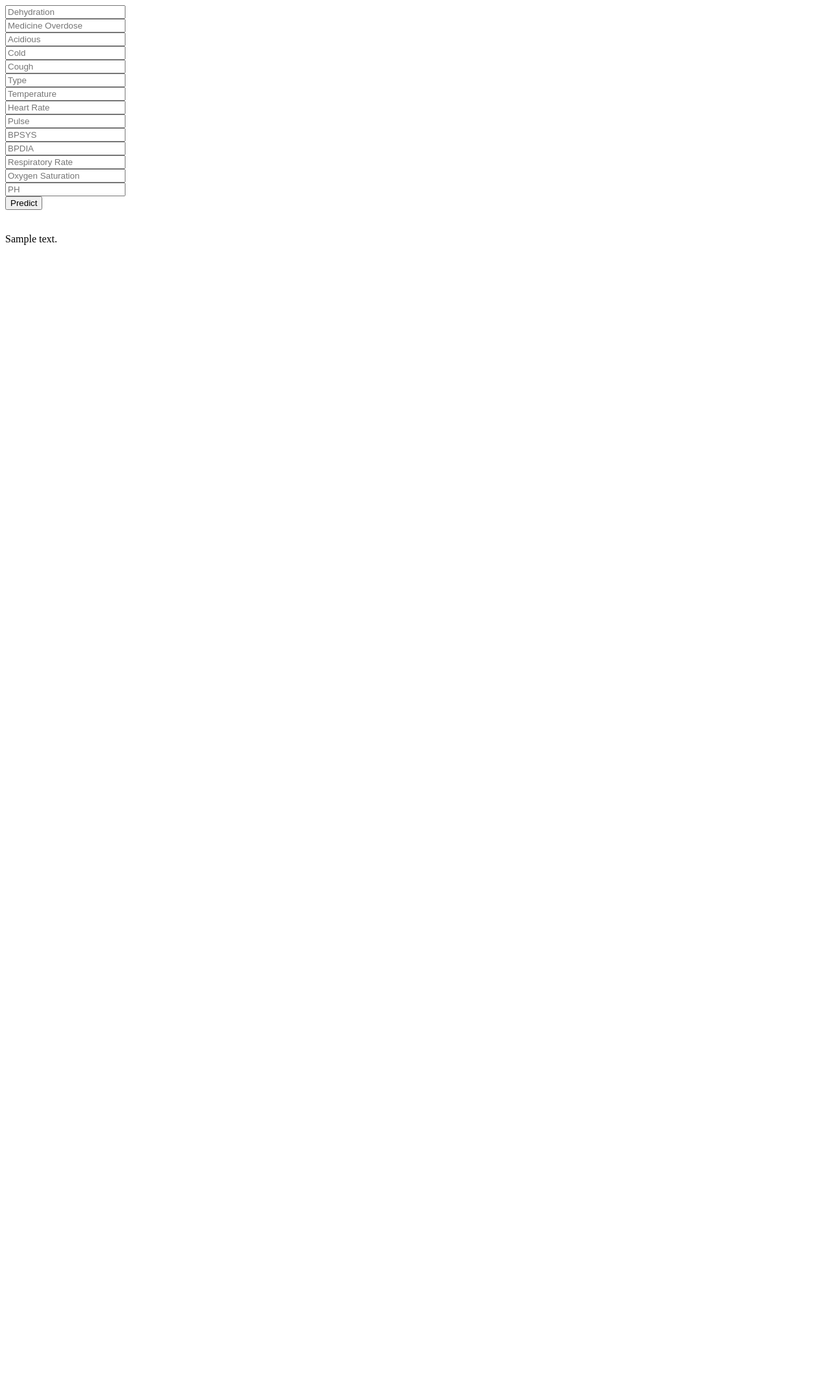
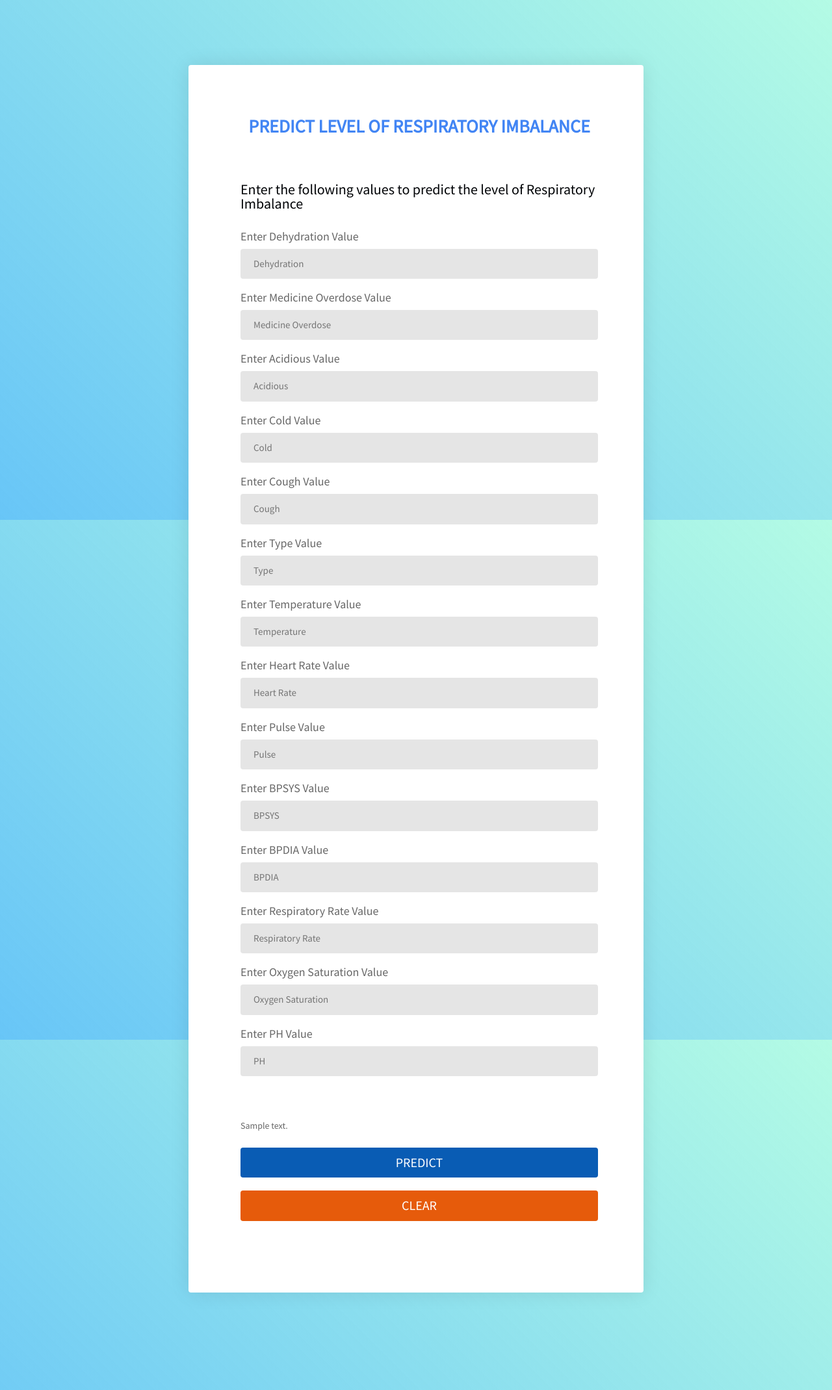
Before and after one commit to JosephSamuel2022/Predicting-Level-of-Respiratory-Imbalance-using-Flask, a Flask app: template templates/index.html in a window 1280 px wide. Shown: the whole page at 65% size. Before the commit the page ends 377 px from the top, so only its background shows below. Run offline with Flask 2, Linux system fonts and the light colour scheme; the template is opened without the code that fills it: most values are stand-ins (such as "Sample title", 1, 10 or a date in 2020); parts of the project's set-up code (start-up, migrations or seed data) failed here and were passed over.

Commit message:
added html

```diff
--- /dev/null
+++ b/static/styles2.css
@@ -0,0 +1,186 @@
+@import url('https://fonts.googleapis.com/css2?family=Source+Sans+Pro&display=swap');
+html {
+    width: 100%;
+    height: 100%;
+    background: linear-gradient(45deg, rgba(66, 183, 245, 0.8), rgba(66, 245, 189, 0.4));
+    background-attachment: fixed;
+  }
+
+  body {
+
+    color: rgba(0, 0, 0, 0.6);
+    font-family: 'Source Sans Pro', sans-serif;
+    font-size: 14px;
+    line-height: 1.6em;
+    -webkit-font-smoothing: antialiased;
+    -moz-osx-font-smoothing: grayscale;
+    padding-bottom: 50px;
+  }
+
+
+  .form {
+    z-index: 15;
+    position: relative;
+    background: #FFFFFF;
+    width: 700px;
+    border-radius: 4px;
+    box-shadow: 0 0 30px rgba(0, 0, 0, 0.1);
+    box-sizing: border-box;
+    margin: 100px auto 100px;
+    padding-left: 20px;
+    padding-right: 10px;
+    padding-bottom: 50px;
+    overflow: hidden;
+  }
+
+  .form-group {
+    display: flex;
+    flex-wrap: wrap;
+    justify-content: space-between;
+    margin: 0 0 20px;
+  }
+  .form-group:last-child {
+    margin: 0;
+  }
+  .form-group label {
+    display: block;
+    margin: 0 0 10px;
+    color: rgba(0, 0, 0, 0.6);
+    font-size: 18px;
+    font-weight: 500;
+    line-height: 1;
+  }
+  .two .form-group label {
+    color: #FFFFFF;
+  }
+  .form-group input {
+    outline: none;
+    display: block;
+    background: rgba(0, 0, 0, 0.1);
+    width: 100%;
+    border: 0;
+    border-radius: 4px;
+    box-sizing: border-box;
+    padding: 12px 20px;
+    color: rgba(0, 0, 0, 0.6);
+    font-family: inherit;
+    font-size: 15px;
+    font-weight: 500;
+    line-height: inherit;
+    transition: 0.3s ease;
+  }
+  .form-group input:focus {
+    color: rgba(0, 0, 0, 0.8);
+  }
+  .two .form-group input {
+    color: #FFFFFF;
+  }
+  .two .form-group input:focus {
+    color: #FFFFFF;
+  }
+  .form-group button[type=submit] {
+    outline: none;
+    background: #095cb4;
+    width: 100%;
+    border: 0;
+    border-radius: 4px;
+    padding: 12px 20px;
+    color: #FFFFFF;
+    font-family: inherit;
+    font-size: 20px;
+    font-weight: 500;
+    line-height: inherit;
+    text-transform: uppercase;
+    cursor: pointer;
+  }
+  .form-group button[type=reset] {
+    outline: none;
+    background: #e65b0b;
+    width: 100%;
+    border: 0;
+    border-radius: 4px;
+    padding: 12px 20px;
+    color: #FFFFFF;
+    font-family: inherit;
+    font-size: 20px;
+    font-weight: 500;
+    line-height: inherit;
+    text-transform: uppercase;
+    cursor: pointer;
+  }
+  .two .form-group button {
+    background: #FFFFFF;
+    color: #42f492;
+  }
+  .form-group {
+    color: #42f492;
+    font-size: 12px;
+    text-decoration: none;
+  }
+  .form-panel {
+    padding: 60px  60px 60px;
+    box-sizing: border-box;
+  }
+  .form-panel.one:before {
+    content: "";
+    display: block;
+    opacity: 0;
+    visibility: hidden;
+    transition: 0.3s ease;
+  }
+  .form-panel.one.hidden:before {
+    display: block;
+    opacity: 1;
+    visibility: visible;
+  }
+  .form-header {
+    margin: 10px 0 30px;
+  }
+  .form-header h1 {
+    text-align: center;
+    padding: 4px 0;
+    color: #4285F4;
+    font-size: 28px;
+    font-weight: 700;
+    text-transform: uppercase;
+  }
+  .two .form-header h1 {
+    position: relative;
+    z-index: 40;
+    color: #FFFFFF;
+  }
+  .form-header h2 {
+    padding: 0px 0;
+    color: #010306;
+    font-size: 22px;
+    font-weight: 300;
+  }
+  .two .form-header h2 {
+    position: relative;
+    z-index: 40;
+    color: #FFFFFF;
+  }
+  .pen-footer {
+    display: flex;
+    flex-direction: row;
+    justify-content: space-between;
+    width: 600px;
+    margin: 20px auto 100px;
+  }
+  .pen-footer a {
+    color: #FFFFFF;
+    font-size: 12px;
+    text-decoration: none;
+    text-shadow: 1px 2px 0 rgba(0, 0, 0, 0.1);
+  }
+  .pen-footer a .material-icons {
+    width: 12px;
+    margin: 0 5px;
+    vertical-align: middle;
+    font-size: 12px;
+  }
+
+  .cp-fab {
+    background: #FFFFFF !important;
+    color: #4285F4 !important;
+  }
--- /dev/null
+++ b/static/validate1.js
@@ -0,0 +1,92 @@
+function validateForm()
+{
+    var numbers = /^[0-9]+$/;
+    if(!document.forms["form1"]["Dehydration"].value.match(numbers))
+    {
+        alert('Please input numeric values only!');
+        document.form1.Dehydration.focus();
+        return false;
+    }
+    else if(!document.forms["form1"]["Medicine_Overdose"].value.match(numbers))
+    {
+        alert('Please input numeric values only!');
+        document.form1.Medicine_Overdose.focus();
+        return false;
+    }
+    else if(!document.forms["form1"]["Acidious"].value.match(numbers))
+    {
+        alert('Please input numeric values only!');
+        document.form1.Acidious.focus();
+        return false;
+    }
+    else if(!document.forms["form1"]["Cold"].value.match(numbers))
+    {
+        alert('Please input numeric values only!');
+        document.form1.Cold.focus();
+        return false;
+    }
+    else if(!document.forms["form1"]["Cough"].value.match(numbers))
+    {
+        alert('Please input numeric values only!');
+        document.form1.Cough.focus();
+        return false;
+    }
+    else if(!document.forms["form1"]["Type"].value.match(numbers))
+    {
+        alert('Please input numeric values only!');
+        document.form1.Type.focus();
+        return false;
+    }
+    else if(!document.forms["form1"]["Temperature"].value.match(numbers))
+    {
+        alert('Please input numeric values only!');
+        document.form1.Temperature.focus();
+        return false;
+    }
+    else if(!document.forms["form1"]["Heart_Rate"].value.match(numbers))
+    {
+        alert('Please input numeric values only!');
+        document.form1.Heart_Rate.focus();
+        return false;
+    }
+    else if(!document.forms["form1"]["Pulse"].value.match(numbers))
+    {
+        alert('Please input numeric values only!');
+        document.form1.Pulse.focus();
+        return false;
+    }
+    else if(!document.forms["form1"]["BPSYS"].value.match(numbers))
+    {
+        alert('Please input numeric values only!');
+        document.form1.BPSYS.focus();
+        return false;
+    }
+    else if(!document.forms["form1"]["BPDIA"].value.match(numbers))
+    {
+        alert('Please input numeric values only!');
+        document.form1.BPDIA.focus();
+        return false;
+    }
+    else if(!document.forms["form1"]["Respiratory_Rate"].value.match(numbers))
+    {
+        alert('Please input numeric values only!');
+        document.form1.Respiratory_Rate.focus();
+        return false;
+    }
+    else if(!document.forms["form1"]["Oxygen_Saturation"].value.match(/^[-+]?[0-9]+\.[0-9]+$/))
+    {
+        alert('Please input numeric values only!');
+        document.form1.Oxygen_Saturation.focus();
+        return false;
+    }
+    else if(!document.forms["form1"]["PH"].value.match(numbers))
+    {
+        alert('Please input numeric values only!');
+        document.form1.PH.focus();
+        return false;
+    }
+    else
+    {
+        return true;
+    }
+}
--- a/templates/index.html
+++ b/templates/index.html
@@ -1,38 +1,90 @@
 <!DOCTYPE html>
 <html>
 <head>
-<title>Predicting Level of Respiratory Imbalance</title>
+    <link rel="stylesheet" href="/static/styles2.css">
+    <title>Predicting Level of Respiratory Imbalance</title>
+    <script src="/static/validate1.js"></script>
 </head>
+<body>
+    <div class="form">
+        <div class="form-panel one">
+          <div class="form-header">
+            <h1>Predict Level of Respiratory Imbalance</h1>
+          </div><br>
+          <div class="form-header">
+            <h2>Enter the following values to predict the level of Respiratory Imbalance</h2>
+          </div>
+          <div class="form-content">
+            <form name="form1" onsubmit="return validateForm()" action="{{ url_for('predict')}}" method="post">
+              <div class="form-group">
+                <label>Enter Dehydration Value</label>
+                <input type="text" name="Dehydration" placeholder="Dehydration" required="required" />
+              </div>
+              <div class="form-group">
+                <label>Enter Medicine Overdose Value</label>
+                <input type="text" name="Medicine_Overdose" placeholder="Medicine Overdose" required="required" />
+              </div>
+              <div class="form-group">
+                <label>Enter Acidious Value</label>
+                <input type="text" name="Acidious" placeholder="Acidious" required="required" />
+              </div>
+              <div class="form-group">
+                <label>Enter Cold Value</label>
+                <input type="text" name="Cold" placeholder="Cold" required="required" />
+              </div>
+              <div class="form-group">
+                <label>Enter Cough Value</label>
+                <input type="text" name="Cough" placeholder="Cough" required="required" />
+              </div>
+              <div class="form-group">
+                <label>Enter Type Value</label>
+                <input type="text" name="Type" placeholder="Type" required="required" />
+              </div>
+              <div class="form-group">
+                <label>Enter Temperature Value</label>
+                <input type="text" name="Temperature" placeholder="Temperature" required="required" />
+              </div>
+              <div class="form-group">
+                <label>Enter Heart Rate Value</label>
+                <input type="text" name="Heart_Rate" placeholder="Heart Rate" required="required" />
+              </div>
+              <div class="form-group">
+                <label>Enter Pulse Value</label>
+                <input type="text" name="Pulse" placeholder="Pulse" required="required" />
+              </div>
+              <div class="form-group">
+                <label>Enter BPSYS Value</label>
+                <input type="text" name="BPSYS" placeholder="BPSYS" required="required" />
+              </div>
+              <div class="form-group">
+                <label>Enter BPDIA Value</label>
+                <input type="text" name="BPDIA" placeholder="BPDIA" required="required" />
+              </div>
+              <div class="form-group">
+                <label>Enter Respiratory Rate Value</label>
+                <input type="text" name="Respiratory_Rate" placeholder="Respiratory Rate" required="required" />
+              </div>
+              <div class="form-group">
+                <label>Enter Oxygen Saturation Value</label>
+                <input type="text" name="Oxygen_Saturation" placeholder="Oxygen Saturation" required="required" />
+              </div>
+              <div class="form-group">
+                <label>Enter PH Value</label>
+                <input type="text" name="PH" placeholder="PH" required="required" />
+              </div>
+              <br><br>
+              {{ prediction_text }}
+              <br><br>
+              <div class="form-group">
+                <button type="submit">Predict</button>
+              </div>
+              <div class="form-group">
+                <button type="reset">Clear</button>
+              </div>
+            </form>
 
-<body>
-    <div class="login">
-
-
-
-
-    <form action="{{ url_for('predict')}}"method="post">
-    <input type="text" name="Dehydration" placeholder="Dehydration" required="required" /><br>
-    <input type="text" name="Medicine Overdose" placeholder="Medicine Overdose" required="required" /><br>
-    <input type="text" name="Acidious" placeholder="Acidious" required="required" /><br>
-    <input type="text" name="Cold" placeholder="Cold" required="required" /><br>
-    <input type="text" name="Cough" placeholder="Cough" required="required" /><br>
-    <input type="text" name="Type" placeholder="Type" required="required" /><br>
-    <input type="text" name="Temperature" placeholder="Temperature" required="required" /><br>
-    <input type="text" name="Heart Rate" placeholder="Heart Rate" required="required" /><br>
-    <input type="text" name="Pulse" placeholder="Pulse" required="required" /><br>
-    <input type="text" name="BPSYS" placeholder="BPSYS" required="required" /><br>
-    <input type="text" name="BPDIA" placeholder="BPDIA" required="required" /><br>
-    <input type="text" name="Respiratory Rate" placeholder="Respiratory Rate" required="required" /><br>
-    <input type="text" name="Oxygen Saturation" placeholder="Oxygen Saturation" required="required" /><br>
-    <input type="text" name="PH" placeholder="PH" required="required" /><br>
-
-    <button type="submit" class="btn">Predict</button>
-    </form>
-    <br>
-    <br>
-    {{ prediction_text }}
-
+          </div>
+        </div>
     </div>
 </body>
-
 </html>
```
